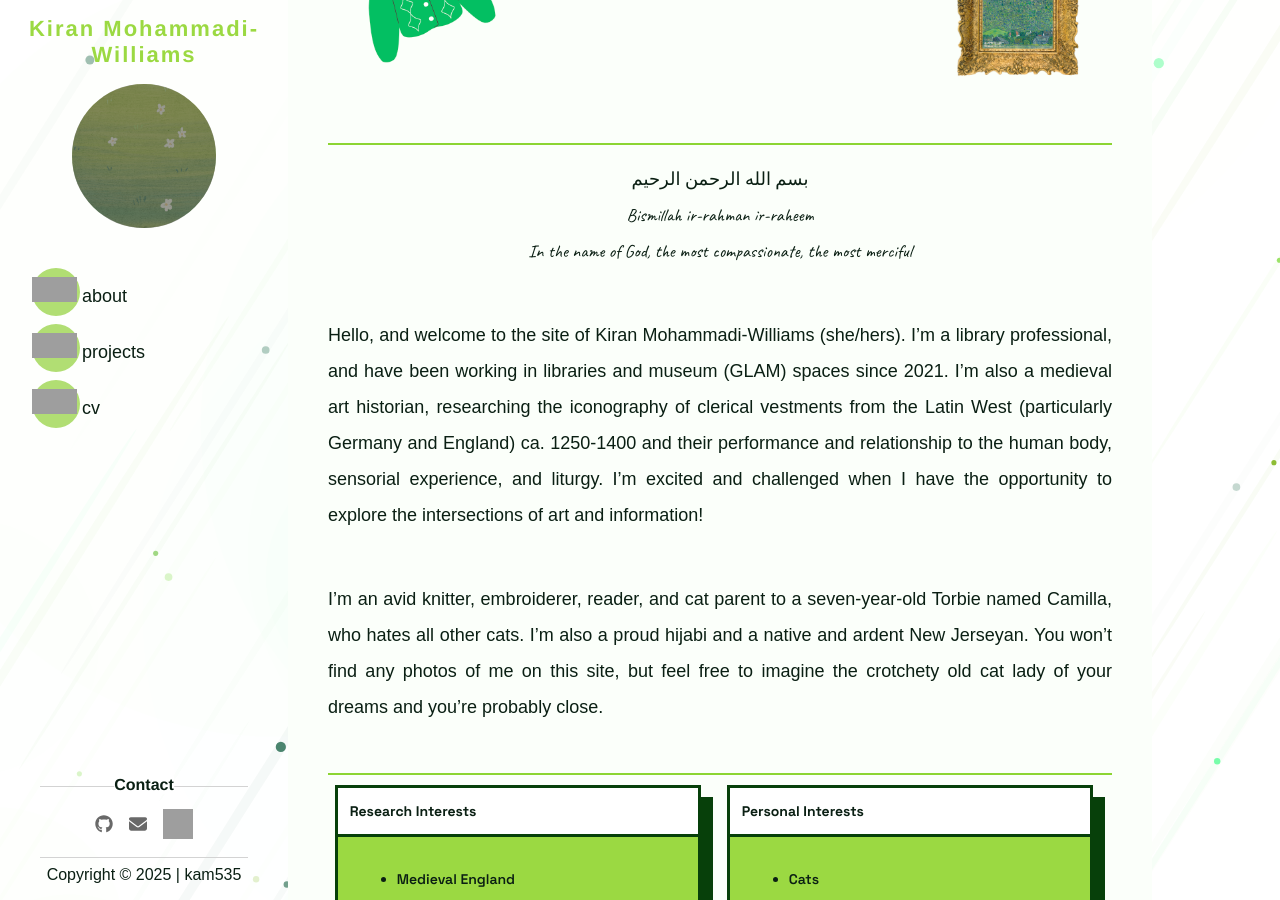
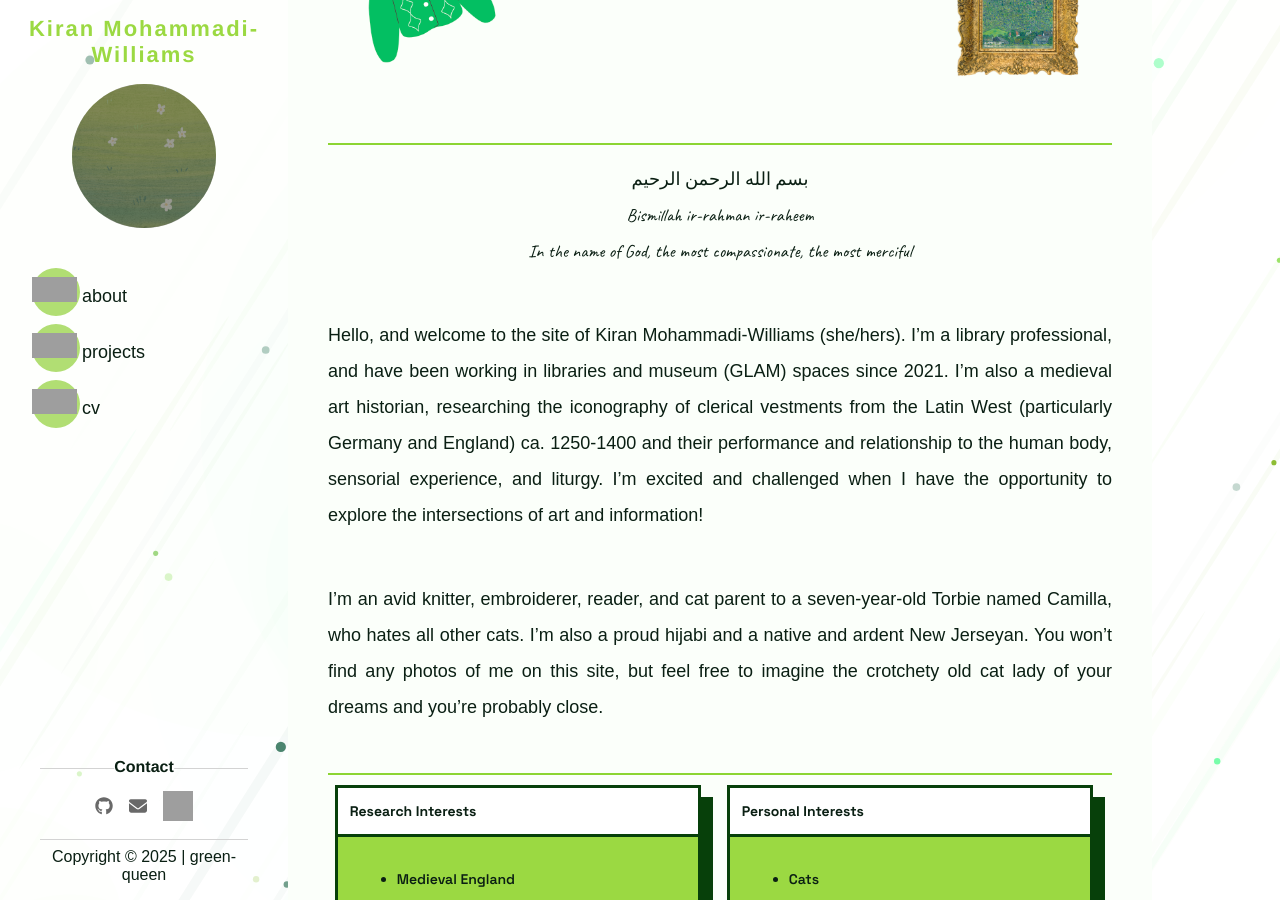
Before and after one commit to green-queen/green-queen.github.io, a Jekyll site: the page built from _pages/index.md, in a window 1280 px wide and 900 px high, scrolled down 500 px. Built offline with Jekyll 4.4.1, drawn with Linux system fonts in a browser that asks for light colours; some web fonts are replaced; grey boxes are pictures that could not be loaded.

Commit message:
Update sidebar.html

```diff
--- a/_includes/sidebar.html
+++ b/_includes/sidebar.html
@@ -38,7 +38,7 @@
             </ul>
             <hr>
             <span>
-                Copyright © 2025 | kam535
+                Copyright © 2025 | green-queen
             </span>
         </div>
     </div>
```
